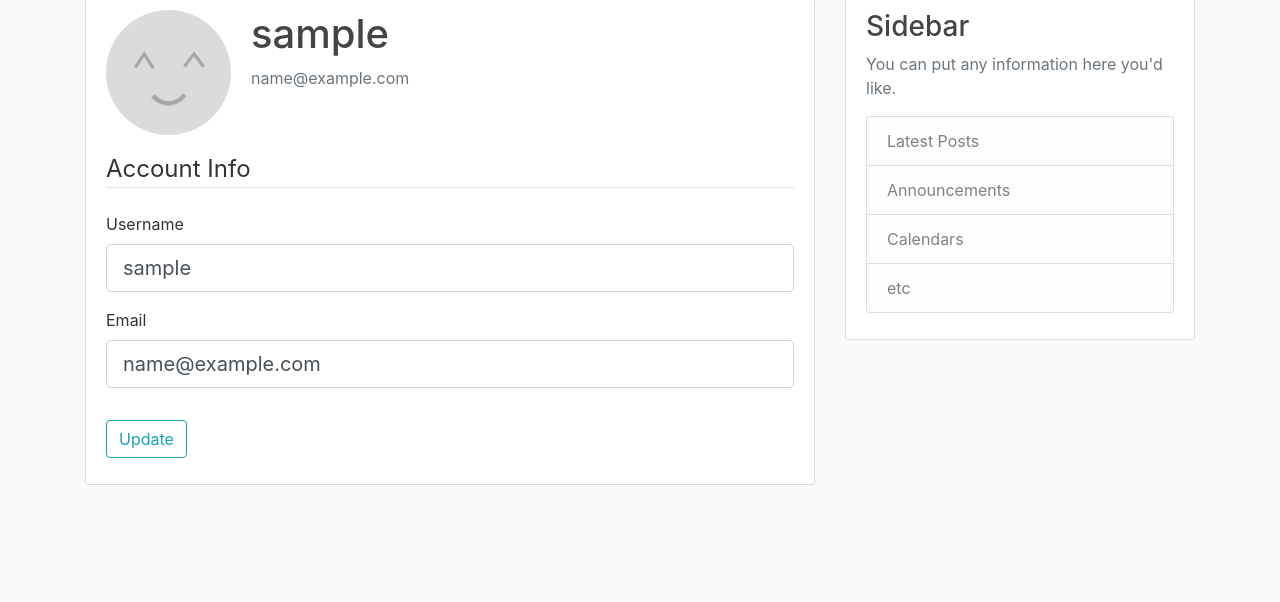
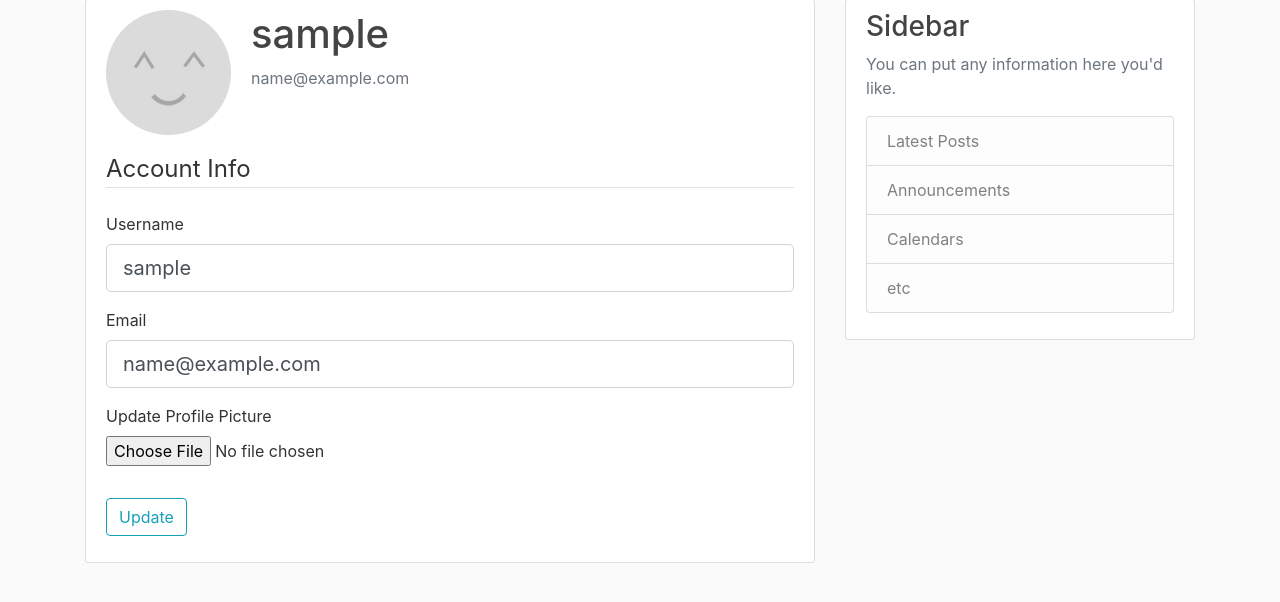
Before and after one commit to Paroxyste/Python, a Flask app: page /account in a window 1280 px wide. Shown: the part 81-683 px from the top of the page. Run offline with Flask 2, Linux system fonts and the light colour scheme; the visitor is signed in with stand-in values (Sample User, id 1); data comes from the database, SQL or seed files in the repository; some libraries are stand-ins or nearby versions.

Commit message:
Add picture form

```diff
--- a/Flask_Blog/app/templates/account.html
+++ b/Flask_Blog/app/templates/account.html
@@ -17,7 +17,7 @@
             </div>
         </div>
 
-        <form method="POST" action="">
+        <form method="POST" action="" enctype="multipart/form-data">
             {{ form.hidden_tag() }}
 
             <fieldset class="form-group">
@@ -59,6 +59,24 @@
                         {{ form.email(class="form-control form-control-lg") }}
                     {% endif %}
                 </div>
+
+                <div class="form-group">
+                    {{ form.picture.label() }}
+                    {{ form.picture(class="form-control-file") }}
+
+                    {% if form.picture.errors %}
+                        {% for error in form.picture.errors %}
+                            <span class="text-danger">
+                                {{ error }}
+                            </span>
+
+                            <br />
+
+
+                        {% endfor %}
+                    {% endif %}
+                </div>
+
             </fieldset>
 
             <div class="form-group">
```
